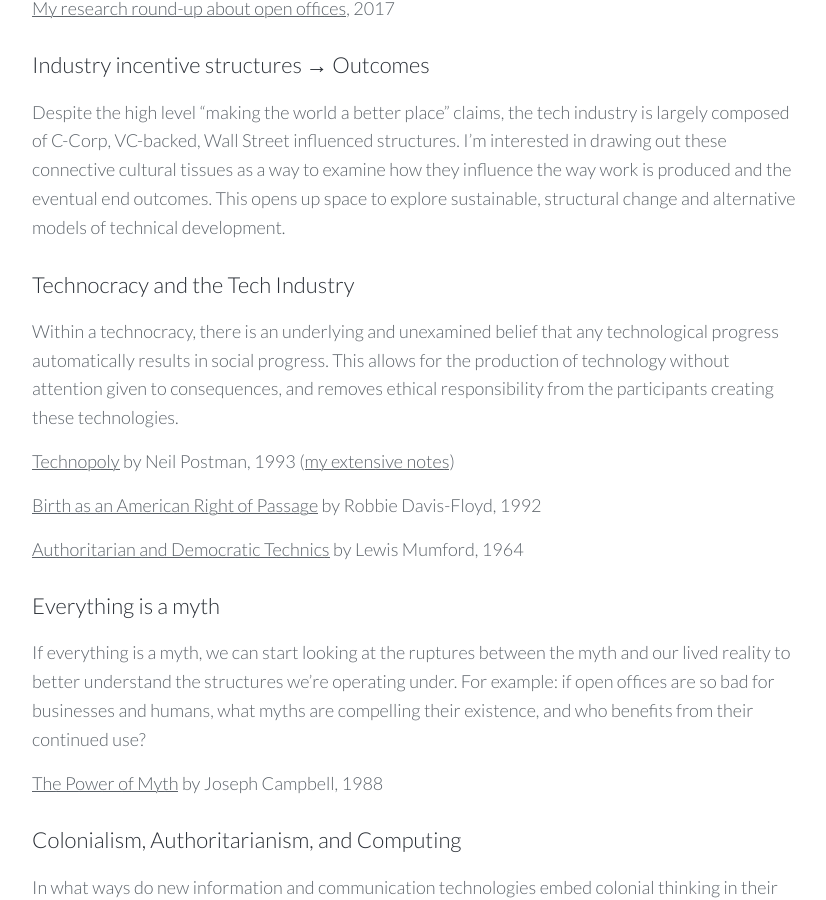
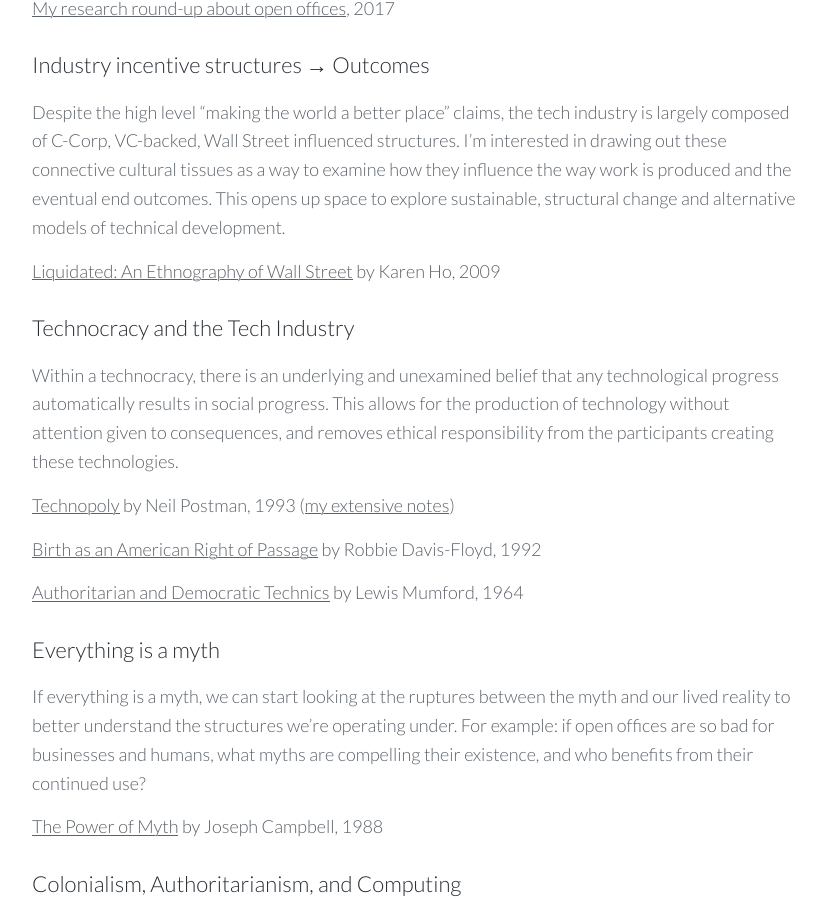
Before and after one commit to venetucci/personal-website, a Jekyll site: the page built from _pages/about.md, in a window 1280 px wide and 900 px high, scrolled down 1510 px. Shown: the whole window, without its empty margins (224-1050 px from the left). Built offline with Jekyll 4.4.1, drawn with Linux system fonts in a browser that asks for light colours; nearby versions of some CDN libraries.

Commit message:
Update from Forestry.io Michelle Venetucci Harvey updated _pages/about.md

```diff
--- a/_pages/about.md
+++ b/_pages/about.md
@@ -37,6 +37,8 @@ The ambiguity that results in these "open" and "equal" spaces further obfuscates
 #### Industry incentive structures → Outcomes
 
 Despite the high level "making the world a better place" claims, the tech industry is largely composed of C-Corp, VC-backed, Wall Street influenced structures. I'm interested in drawing out these connective cultural tissues as a way to examine how they influence the way work is produced and the eventual end outcomes. This opens up space to explore sustainable, structural change and alternative models of technical development.
+
+[Liquidated: An Ethnography of Wall Street](https://www.dukeupress.edu/liquidated) by Karen Ho, 2009
 
 #### Technocracy and the Tech Industry
 
```
